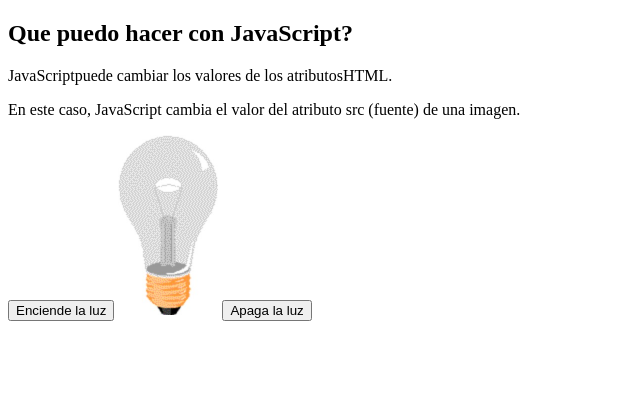
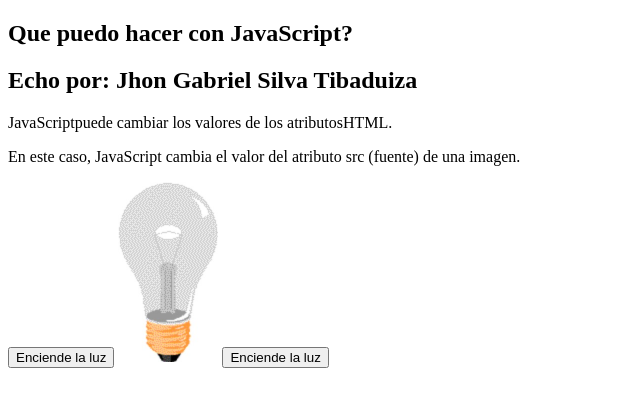
Before and after one commit to Gabost1007/Proyecto-Clase-Virtual, a plain HTML site: page index.html in a window 1280 px wide. Shown: the whole page, without its empty margins (0-640 px from the left). Drawn offline with Linux system fonts and the light colour scheme.

Commit message:
Update index.html

```diff
--- a/index.html
+++ b/index.html
@@ -7,10 +7,11 @@
 </head>
 <body>
 	<h2>Que puedo hacer con JavaScript?</h2>
+	<h2>Echo por: Jhon Gabriel Silva Tibaduiza</h2>
 	<p>JavaScriptpuede cambiar los valores de los atributosHTML.</p>
 	<p>En este caso, JavaScript cambia el valor del atributo src (fuente) de una imagen.</p>
 	<button onclick="document.getElementById('myImage').src='image/ligth1.png'">Enciende la luz</button>
 	<img id="myImage" src="image/ligth0.png" style="width:100px">
-	<button onclick="document.getElemenById('myImage').src='image/ligth0.png'">Apaga la luz</button>
+	<button onclick="document.getElementById('myImage').src='image/ligth0.png'">Enciende la luz</button>
 </body>
 </html>
```
